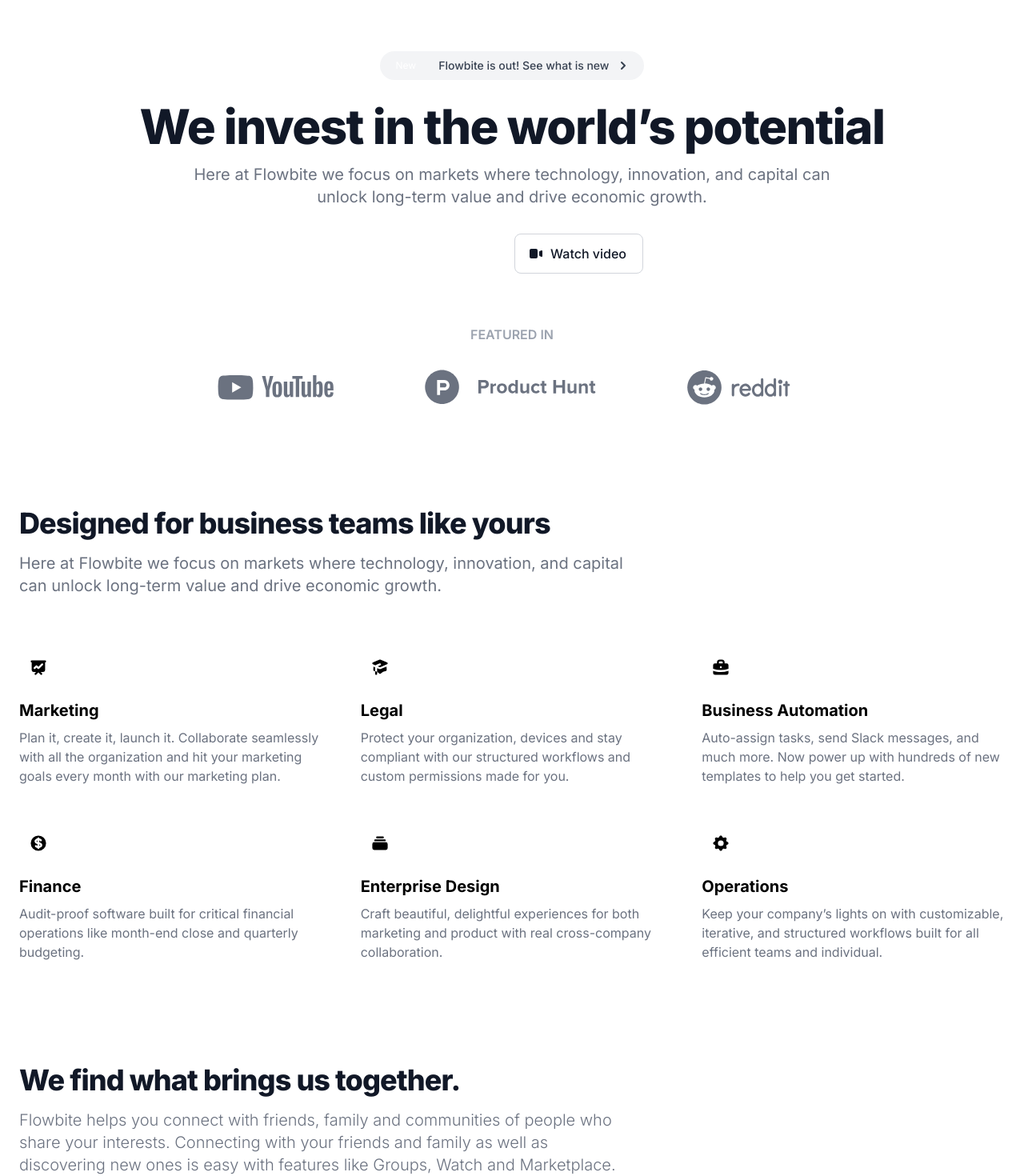
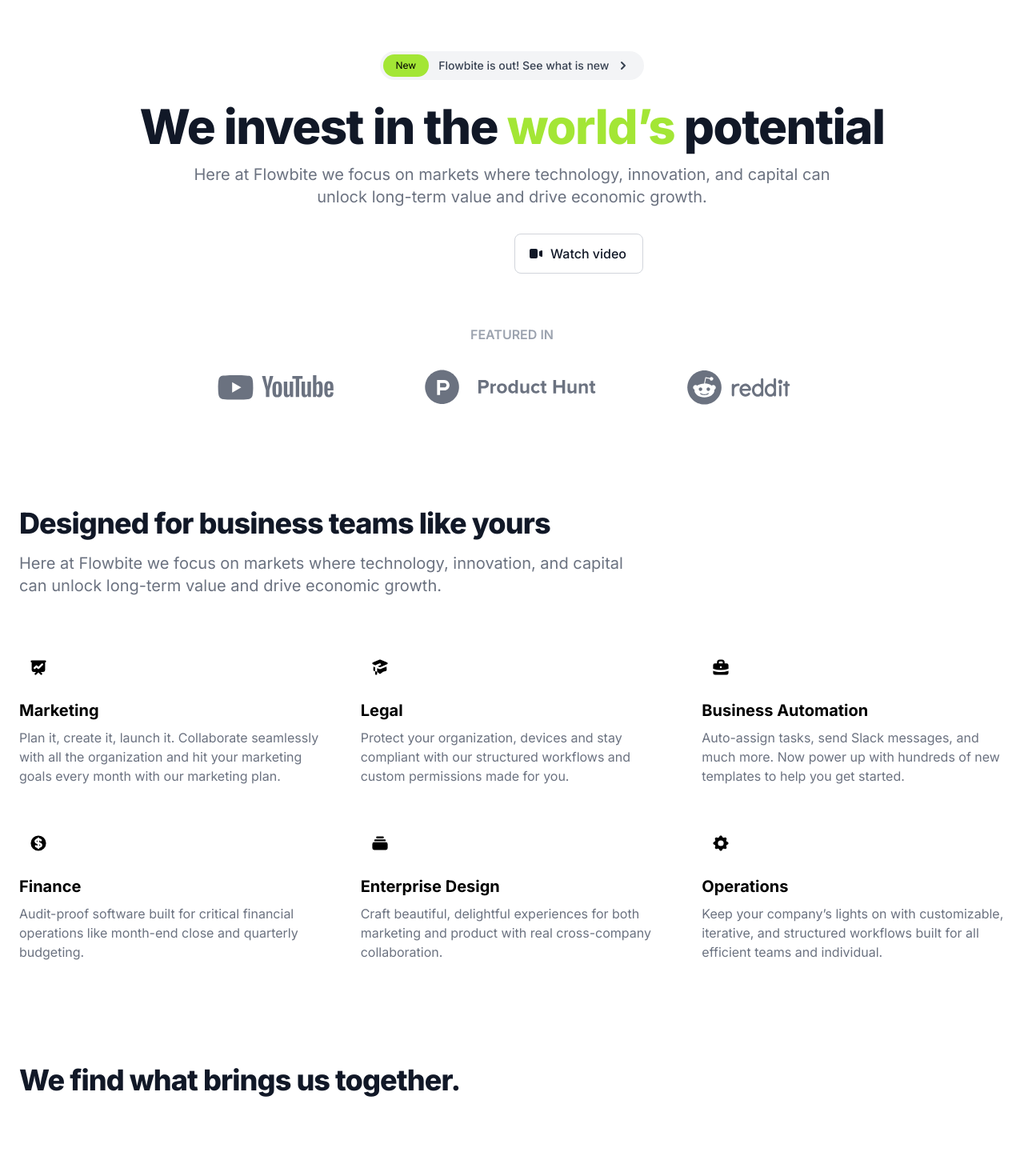
Before and after one commit to wpoperator/next, a Next.js app in the folder next-drizzle-starter/: page / in a window 1280 px wide. Shown: the part 60-1530 px from the top of the page at 80% size. Built offline with nearby package versions, Linux system fonts and the light colour scheme.

Commit message:
Messing with tailwind

```diff
--- a/next-drizzle-starter/src/app/components/CTA.tsx
+++ b/next-drizzle-starter/src/app/components/CTA.tsx
@@ -3,8 +3,8 @@ export default function CTA() {
         <section className="bg-white dark:bg-lime-400">
             <div className="py-8 px-4 mx-auto max-w-screen-xl sm:py-16 lg:px-6">
                 <div className="max-w-screen-md">
-                    <h2 className="mb-4 text-4xl tracking-tight font-extrabold text-gray-900 dark:text-white"> We find what brings us together.</h2>
-                    <p className="mb-8 font-light text-gray-500 sm:text-xl dark:text-gray-400">Flowbite helps you connect with friends, family and communities of people who share your interests. Connecting with your friends and family as well as discovering new ones is easy with features like Groups, Watch and Marketplace.</p>
+                    <h2 className="mb-4 text-4xl tracking-tight font-extrabold text-gray-900 dark:text-black"> We find what brings us together.</h2>
+                    <p className="mb-8 font-light text-white sm:text-xl dark:text-white">Flowbite helps you connect with friends, family and communities of people who share your interests. Connecting with your friends and family as well as discovering new ones is easy with features like Groups, Watch and Marketplace.</p>
                     <div className="flex flex-col space-y-4 sm:flex-row sm:space-y-0 sm:space-x-4">
                         <a href="#" className="inline-flex items-center justify-center px-4 py-2.5 text-base font-medium text-center text-white bg-primary-700 rounded-lg hover:bg-primary-800 focus:ring-4 focus:ring-primary-300 dark:focus:ring-primary-900">
                             Get started
--- a/next-drizzle-starter/src/app/page.tsx
+++ b/next-drizzle-starter/src/app/page.tsx
@@ -6,17 +6,17 @@ export default function Home() {
     <section className="bg-white dark:bg-gray-900">
       <div className="py-8 px-4 mx-auto max-w-screen-xl text-center lg:py-16 lg:px-12">
           <a href="#" className="inline-flex justify-between items-center py-1 px-1 pr-4 mb-7 text-sm text-gray-700 bg-gray-100 rounded-full dark:bg-gray-800 dark:text-white hover:bg-gray-200 dark:hover:bg-gray-700" role="alert">
-              <span className="text-xs bg-primary-600 rounded-full text-white px-4 py-1.5 mr-3">New</span> <span className="text-sm font-medium">Flowbite is out! See what is new</span>
+              <span className="text-xs bg-lime-400 rounded-full text-black px-4 py-1.5 mr-3">New</span> <span className="text-sm font-medium">Flowbite is out! See what is new</span>
               <svg className="ml-2 w-5 h-5" fill="currentColor" viewBox="0 0 20 20" xmlns="http://www.w3.org/2000/svg"><path fill-rule="evenodd" d="M7.293 14.707a1 1 0 010-1.414L10.586 10 7.293 6.707a1 1 0 011.414-1.414l4 4a1 1 0 010 1.414l-4 4a1 1 0 01-1.414 0z" clip-rule="evenodd"></path></svg>
           </a>
-          <h1 className="mb-4 text-4xl font-extrabold tracking-tight leading-none text-gray-900 md:text-5xl lg:text-6xl dark:text-white">We invest in the world’s potential</h1>
+          <h1 className="mb-4 text-4xl font-extrabold tracking-tight leading-none text-gray-900 md:text-5xl lg:text-6xl dark:text-white">We invest in the <span className="text-lime-400">world’s</span> potential</h1>
           <p className="mb-8 text-lg font-normal text-gray-500 lg:text-xl sm:px-16 xl:px-48 dark:text-gray-400">Here at Flowbite we focus on markets where technology, innovation, and capital can unlock long-term value and drive economic growth.</p>
           <div className="flex flex-col mb-8 lg:mb-16 space-y-4 sm:flex-row sm:justify-center sm:space-y-0 sm:space-x-4">
               <a href="#" className="inline-flex justify-center items-center py-3 px-5 text-base font-medium text-center text-white rounded-lg bg-primary-700 hover:bg-primary-800 focus:ring-4 focus:ring-primary-300 dark:focus:ring-primary-900">
                   Learn more
                   <svg className="ml-2 -mr-1 w-5 h-5" fill="currentColor" viewBox="0 0 20 20" xmlns="http://www.w3.org/2000/svg"><path fill-rule="evenodd" d="M10.293 3.293a1 1 0 011.414 0l6 6a1 1 0 010 1.414l-6 6a1 1 0 01-1.414-1.414L14.586 11H3a1 1 0 110-2h11.586l-4.293-4.293a1 1 0 010-1.414z" clip-rule="evenodd"></path></svg>
               </a>
-              <a href="#" className="inline-flex justify-center items-center py-3 px-5 text-base font-medium text-center text-gray-900 rounded-lg border border-gray-300 hover:bg-gray-100 focus:ring-4 focus:ring-gray-100 dark:text-white dark:border-gray-700 dark:hover:bg-gray-700 dark:focus:ring-gray-800">
+              <a href="#" className="inline-flex justify-center items-center py-3 px-5 text-base font-medium text-center text-gray-900 rounded-lg border border-gray-300 hover:bg-gray-100 focus:ring-4 focus:ring-gray-100 dark:text-white dark:border-gray-700 dark:hover:bg-lime-400 dark:hover:text-black dark:focus:ring-gray-800">
                   <svg className="mr-2 -ml-1 w-5 h-5" fill="currentColor" viewBox="0 0 20 20" xmlns="http://www.w3.org/2000/svg"><path d="M2 6a2 2 0 012-2h6a2 2 0 012 2v8a2 2 0 01-2 2H4a2 2 0 01-2-2V6zM14.553 7.106A1 1 0 0014 8v4a1 1 0 00.553.894l2 1A1 1 0 0018 13V7a1 1 0 00-1.447-.894l-2 1z"></path></svg>
                   Watch video
               </a>
```
